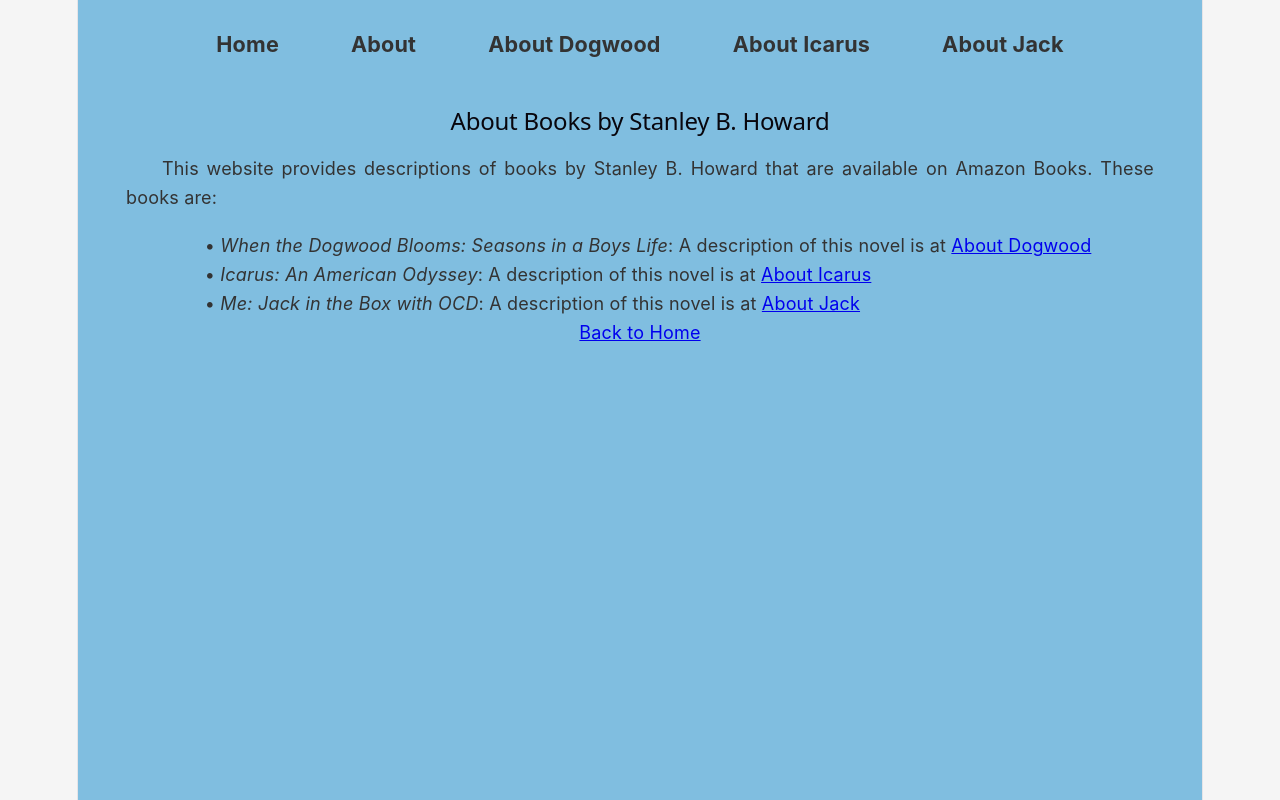
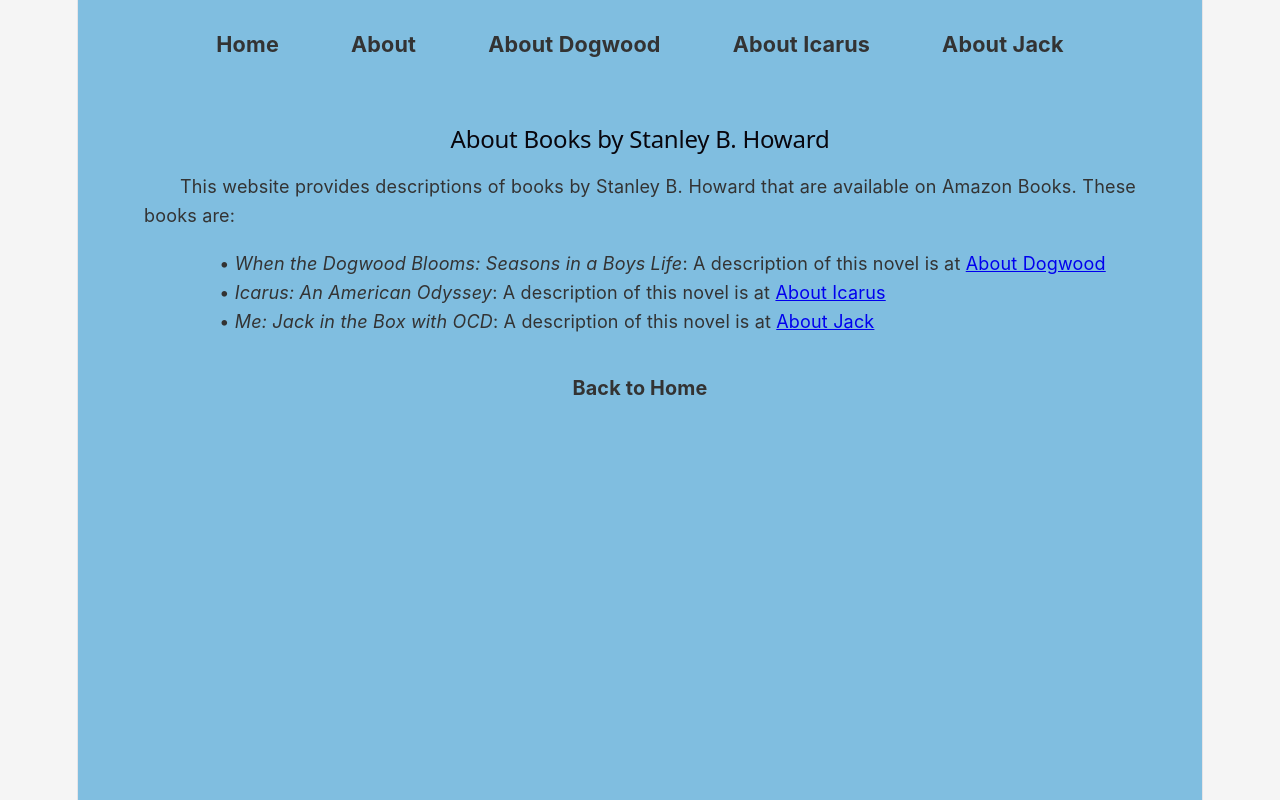
Before and after one commit to shback215/booksaws, a React (Vite) app: page /booksaws/about in a window 1280 px wide. Built offline with nearby package versions, Linux system fonts and the light colour scheme.

Commit message:
Add styling for about page links with margins and centering

```diff
--- a/src/css/About.css
+++ b/src/css/About.css
@@ -1,4 +1,22 @@
 .about {
-    padding: 1rem;
+    padding: 2rem;
     text-align: center;
   }
+
+.about nav {
+    margin-top: 2rem;
+  }
+
+.about nav a {
+    text-decoration: none;
+    color: #333;
+    font-weight: 700;
+    font-size: 1.1rem;
+    padding: 0.5rem 1rem;
+    border-radius: 4px;
+    transition: background-color 0.3s ease;
+  }
+
+.about nav a:hover {
+    background-color: #f0f0f0;
+  }
```
